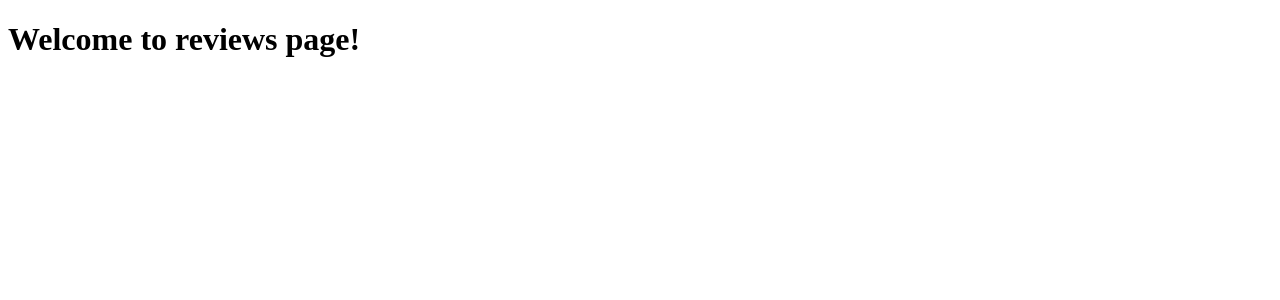
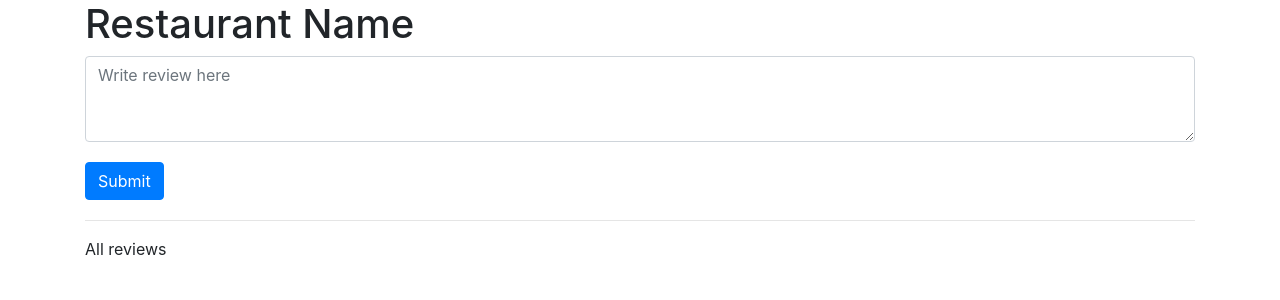
Before and after one commit to sri-jayakumar/Wafoodwa, a PHP site: page /reviews.php in a window 1280 px wide. Shown: the top 300 px of the page. Run offline with PHP 8.4, Linux system fonts and the light colour scheme; tables that the repository leaves empty or names only in its code hold one stand-in row (values such as "Sample post"); some libraries are stand-ins or nearby versions.

Commit message:
reviews page

```diff
--- a/res_db.php
+++ b/res_db.php
@@ -33,10 +33,20 @@ function getAllRestaurants()
    return $results;
 }
 
+function getAllReviews($restaurant)
+{
+   global $db;
+   $query = "SELECT * FROM review WHERE restaurant_name = $restaurant";
+   $statement = $db->prepare($query);
+   $statement->execute();
+   $results = $statement->fetchAll();
+   $statement->closecursor();
+   return $results;
+}
+
 function addRestaurant($name, $phone)
 {
    global $db;
-
 
    $query = "INSERT INTO restaurant (restaurants_name, restaurants_phone_numbers) VALUES ('testing', '111-111-1111')";
    $statement = $db->prepare($query);
--- a/reviews.php
+++ b/reviews.php
@@ -1,10 +1,46 @@
+<?php
+// include -- include code from a specified php file into this file
+//            if the specified file is not found, include produces a warning message
+//            the rest of the script will run
+// include('connect_db_pdo.php');
+// include('friend_db.php');
+
+// require -- include code from a specified php file into this file
+//            if the specified file is not found, require produces a fatal error
+//            the rest of the script won't run
+require('connect_db_pdo.php');      // include code to connect to a database
+require('res_db.php');           // include code to access and process a friend table
+
+$action = "view_friend";        // default action
+?>
+<?php
+      if ($_SERVER['REQUEST_METHOD'] == 'GET') {
+        $reviews = getAllReviews("Doma");
+	  }
+?>
 <!DOCTYPE html>
 <html>
 <head>
-	<title></title>
+	<link rel="stylesheet" href="https://maxcdn.bootstrapcdn.com/bootstrap/4.2.1/css/bootstrap.min.css" />
+	<title>Reviews</title>
 </head>
 <body>
-	<h1> Welcome to reviews page! </h1>
-
+	<div class="container">
+		<h1> Restaurant Name </h1>
+		<form>
+			<div class="form-group">
+			    <textarea class="form-control" id="exampleFormControlTextarea1" placeholder="Write review here" rows="3"></textarea>
+			</div>
+			<button type="submit" class="btn btn-primary my-1">Submit</button>
+		</form>
+		<hr>
+		<p> All reviews </p>
+		<div class="filtr-container">
+			<?php foreach ($reviews as $review): ?>
+				<h4><?php echo $review['student_email'];?></h4>
+				<h4><?php echo $review['rating'];?></h4>
+			<?php endforeach; ?>
+        </div>
+	</div>
 </body>
 </html>
```
